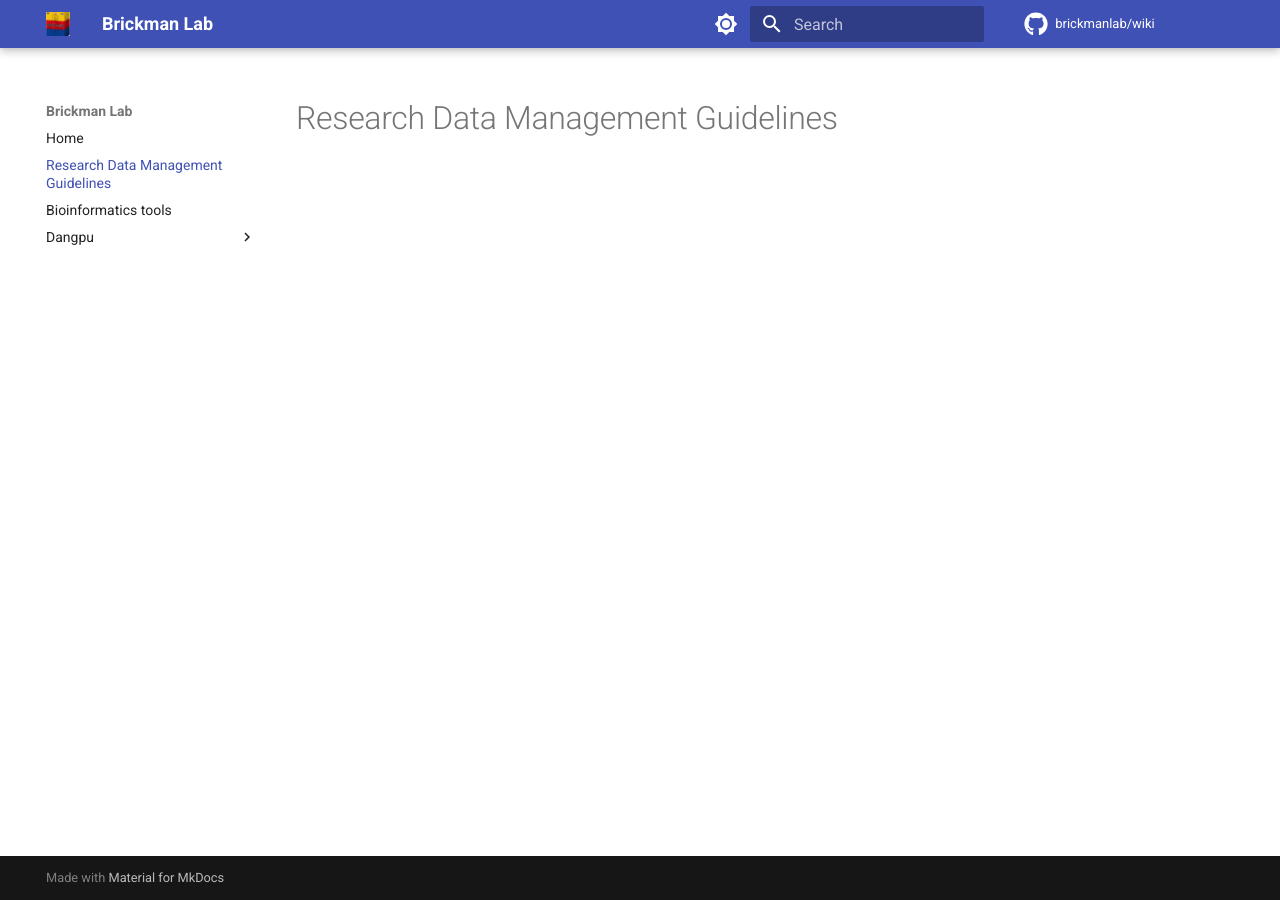
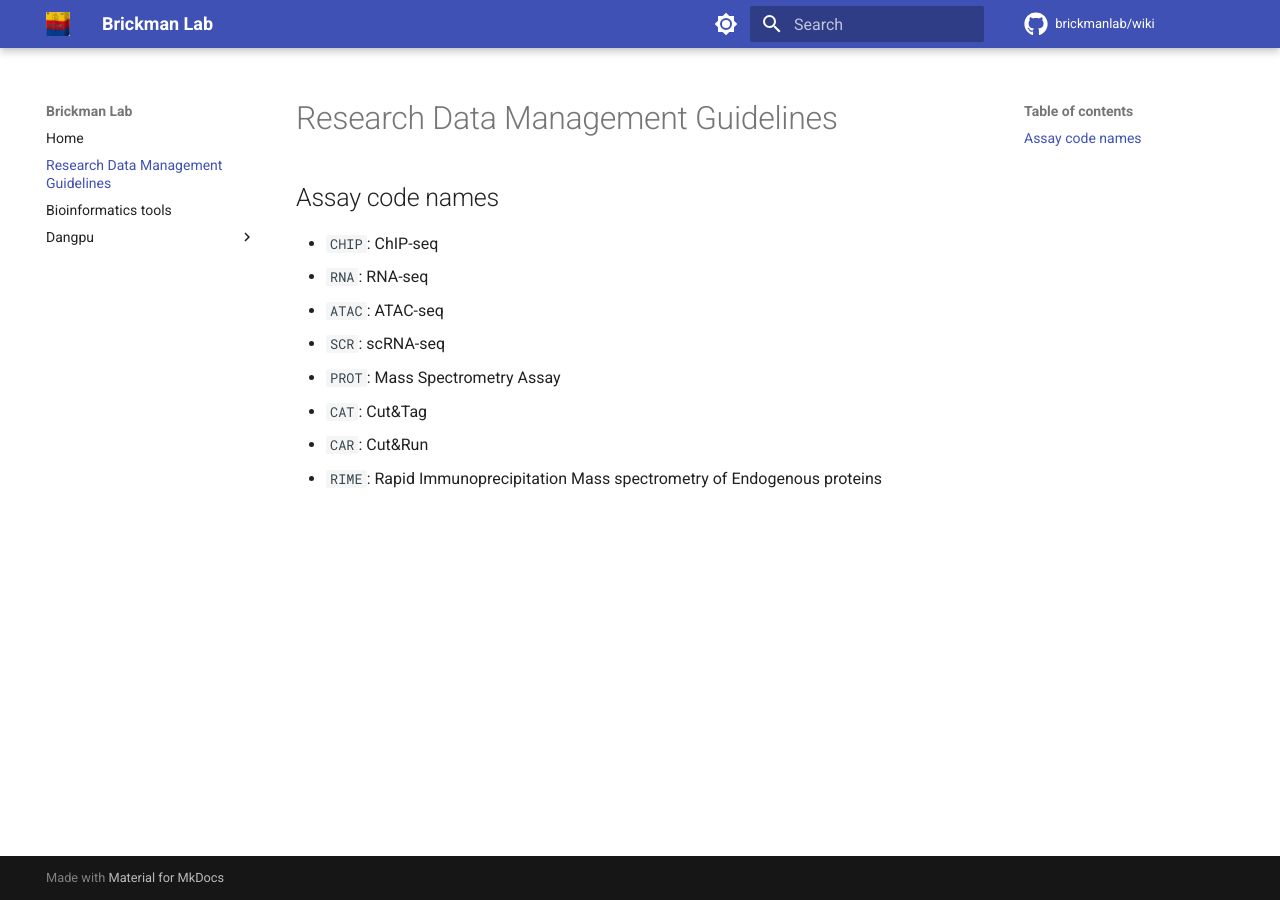
Before and after one commit to brickmanlab/brickmanlab.github.io, an MkDocs documentation site: the page built from docs/rdm.md, in a window 1280 px wide. Built offline with MkDocs 1.6.1 and Material for MkDocs 9.7.7, drawn with Linux system fonts in a browser that asks for light colours; comment, search, counter and statistics services are not loaded.

Commit message:
feat: assay code names

```diff
--- a/docs/rdm.md
+++ b/docs/rdm.md
@@ -1 +1,12 @@
 # Research Data Management Guidelines
+
+## Assay code names
+
+- `CHIP`: ChIP-seq
+- `RNA`: RNA-seq
+- `ATAC`: ATAC-seq
+- `SCR`: scRNA-seq
+- `PROT`: Mass Spectrometry Assay
+- `CAT`: Cut&Tag
+- `CAR`: Cut&Run
+- `RIME`: Rapid Immunoprecipitation Mass spectrometry of Endogenous proteins
```
